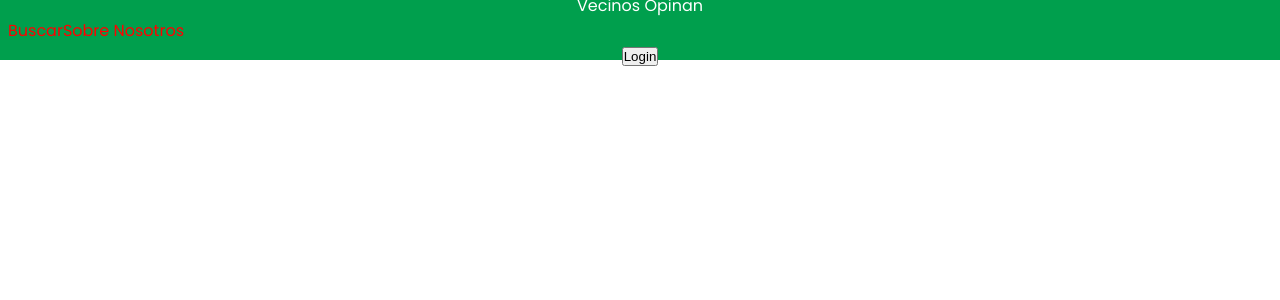
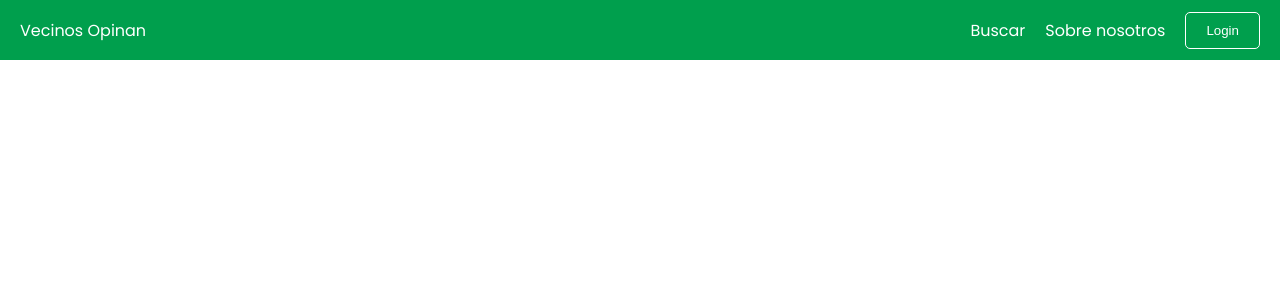
Before and after one commit to ezeabregu/vecinosopinan, a React (Create React App) app: page / in a window 1280 px wide. Shown: the top 300 px of the page. Built offline with nearby package versions, Linux system fonts and the light colour scheme.

Commit message:
some changes

```diff
--- a/src/components/navbar/Navbar.jsx
+++ b/src/components/navbar/Navbar.jsx
@@ -8,9 +8,11 @@ const Navbar = () => {
         Vecinos Opinan
         <ul>
           <li>Buscar</li>
-          <li>Sobre Nosotros</li>
+          <li>Sobre nosotros</li>
+          <li>
+            <button>Login</button>
+          </li>
         </ul>
-        <button>Login</button>
       </NavbarSection>
     </ContainerNavbar>
   );
--- a/src/components/navbar/navbarStyles.js
+++ b/src/components/navbar/navbarStyles.js
@@ -3,8 +3,9 @@ import styled from "styled-components";
 export const ContainerNavbar = styled.div`
   width: 100vw;
   height: 60px;
-  padding: 8px;
+  padding: 0 20px;
   display: flex;
+  justify-content: center;
   align-items: center;
   background-color: var(--verdePastel);
   color: var(--blanco);
@@ -13,9 +14,24 @@ export const ContainerNavbar = styled.div`
 export const NavbarSection = styled.div`
   max-width: 1300px;
   width: 100%;
+  display: flex;
+  flex-direction: row;
+  justify-content: space-between;
+  align-items: center;
   ul {
     display: flex;
     flex-direction: row;
-    color: red;
+    align-items: center;
+    gap: 20px;
+    cursor: pointer;
+  }
+
+  button {
+    background-color: var(--verdePastel);
+    border: 1px solid var(--blanco);
+    color: var(--blanco);
+    border-radius: 5px;
+    padding: 10px 20px;
+    cursor: pointer;
   }
 `;
```
